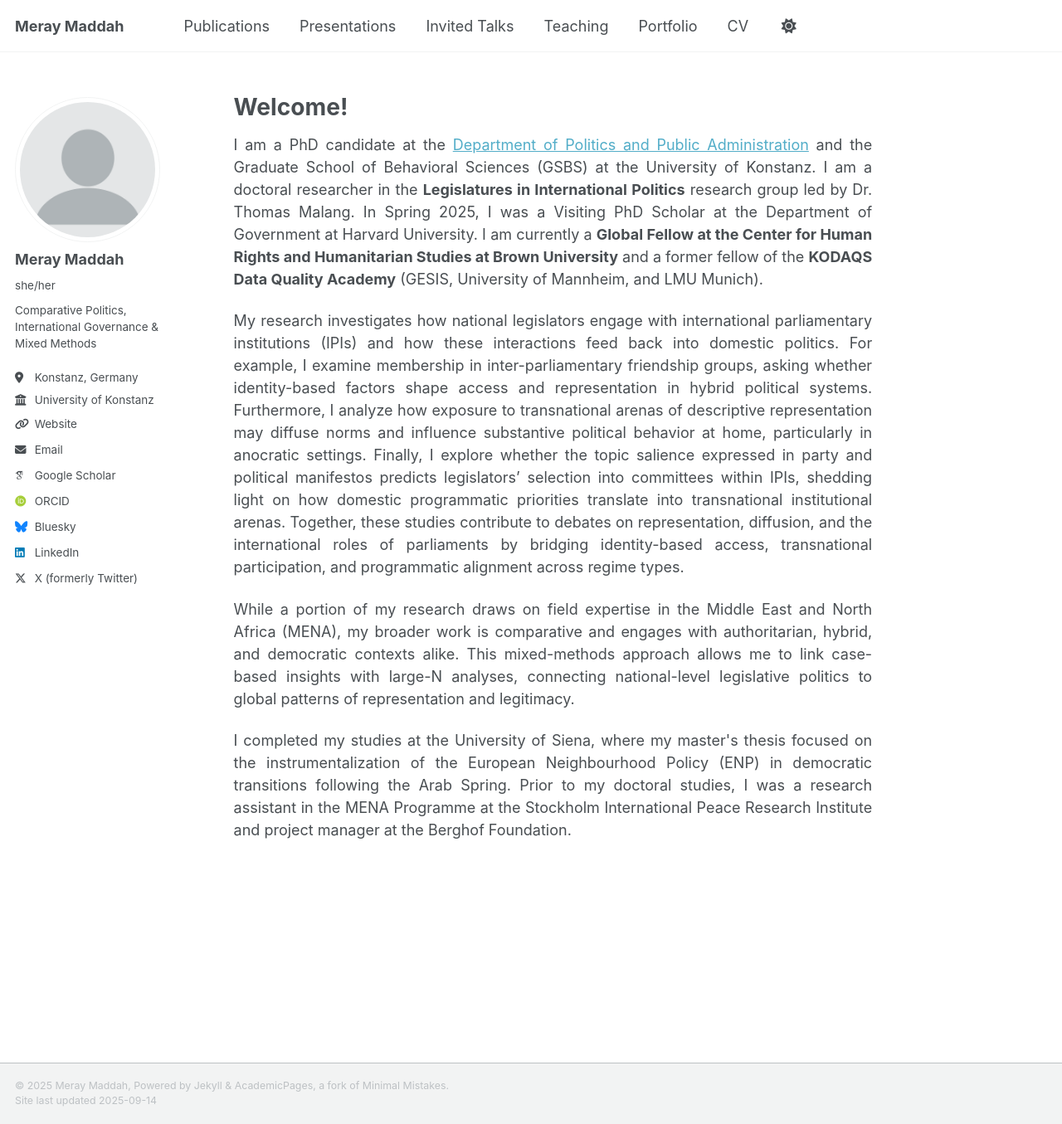
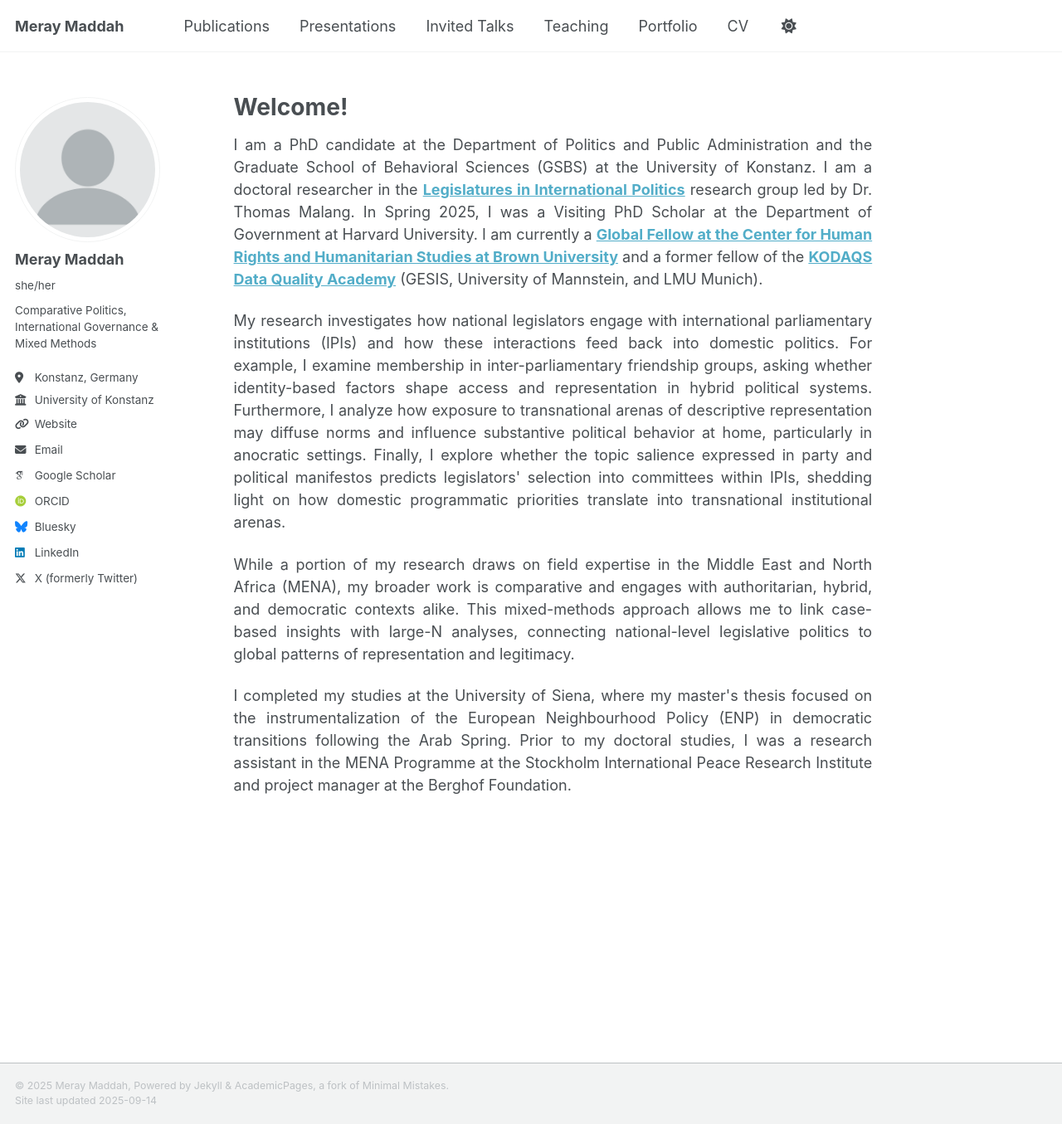
Before and after one commit to MerayMaddah/meraymaddah.github.io, a Jekyll site: the page built from _pages/about.md, in a window 1280 px wide and 1355 px high. Shown: the whole window at 83% size. Built offline with Jekyll 4.4.1, drawn with Linux system fonts in a browser that asks for light colours; some web fonts are replaced; a script that is not in the unit is left out.

Commit message:
Update about.md

```diff
--- a/_pages/about.md
+++ b/_pages/about.md
@@ -8,9 +8,9 @@ redirect_from:
 ---
 Welcome!
 ===============
-<p style='text-align: justify;'> I am a PhD candidate at the <a href="https://www.polver.uni-konstanz.de/malang/">Department of Politics and Public Administration</a> and the Graduate School of Behavioral Sciences (GSBS) at the University of Konstanz. I am a doctoral researcher in the <strong>Legislatures in International Politics</strong> research group led by Dr. Thomas Malang. In Spring 2025, I was a Visiting PhD Scholar at the Department of Government at Harvard University. I am currently a <strong>Global Fellow at the Center for Human Rights and Humanitarian Studies at Brown University</strong> and a former fellow of the <strong>KODAQS Data Quality Academy</strong> (GESIS, University of Mannheim, and LMU Munich). </p>
+<p style='text-align: justify;'> I am a PhD candidate at the Department of Politics and Public Administration and the Graduate School of Behavioral Sciences (GSBS) at the University of Konstanz. I am a doctoral researcher in the <strong><a href="https://www.polver.uni-konstanz.de/en/malang0/">Legislatures in International Politics</a></strong> research group led by Dr. Thomas Malang. In Spring 2025, I was a Visiting PhD Scholar at the Department of Government at Harvard University. I am currently a <strong><a href="https://chrhs.watson.brown.edu/people/meray-maddah">Global Fellow at the Center for Human Rights and Humanitarian Studies at Brown University</a></strong> and a former fellow of the <strong><a href="https://www.gesis.org/en/gesis-training/kodaqs-academy">KODAQS Data Quality Academy</a></strong> (GESIS, University of Mannstein, and LMU Munich). </p>
 
-<p style='text-align: justify;'> My research investigates how national legislators engage with international parliamentary institutions (IPIs) and how these interactions feed back into domestic politics. For example, I examine membership in inter-parliamentary friendship groups, asking whether identity-based factors shape access and representation in hybrid political systems. Furthermore, I analyze how exposure to transnational arenas of descriptive representation may diffuse norms and influence substantive political behavior at home, particularly in anocratic settings. Finally, I explore whether the topic salience expressed in party and political manifestos predicts legislators’ selection into committees within IPIs, shedding light on how domestic programmatic priorities translate into transnational institutional arenas. Together, these studies contribute to debates on representation, diffusion, and the international roles of parliaments by bridging identity-based access, transnational participation, and programmatic alignment across regime types. </p>
+<p style='text-align: justify;'> My research investigates how national legislators engage with international parliamentary institutions (IPIs) and how these interactions feed back into domestic politics. For example, I examine membership in inter-parliamentary friendship groups, asking whether identity-based factors shape access and representation in hybrid political systems. Furthermore, I analyze how exposure to transnational arenas of descriptive representation may diffuse norms and influence substantive political behavior at home, particularly in anocratic settings. Finally, I explore whether the topic salience expressed in party and political manifestos predicts legislators' selection into committees within IPIs, shedding light on how domestic programmatic priorities translate into transnational institutional arenas. </p>
 
 <p style='text-align: justify;'> While a portion of my research draws on field expertise in the Middle East and North Africa (MENA), my broader work is comparative and engages with authoritarian, hybrid, and democratic contexts alike. This mixed-methods approach allows me to link case-based insights with large-N analyses, connecting national-level legislative politics to global patterns of representation and legitimacy. </p>
 
```
